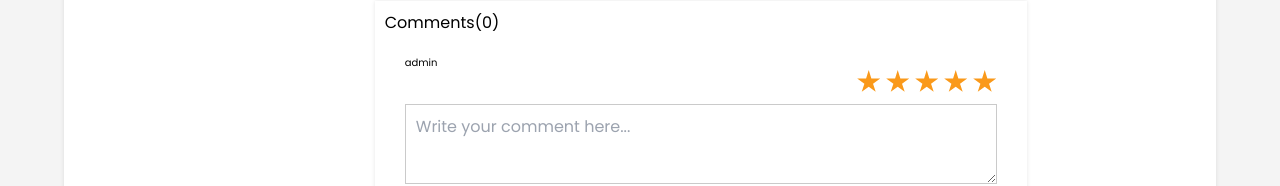
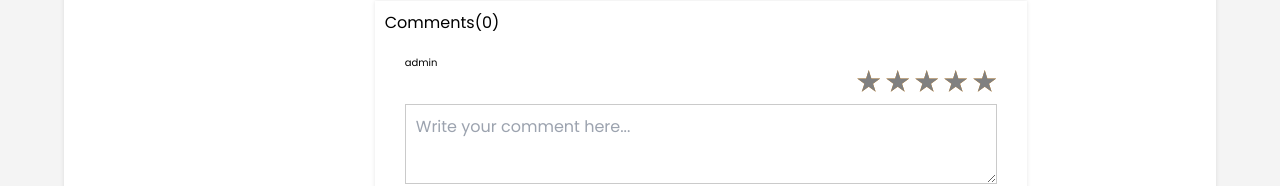
Before and after one commit to gkibria121/challenge-forum, a Next.js app: page /challenges/1 in a window 1280 px wide. Both pictures are taken after a click on the button "Show". Shown: the part 678-864 px from the top of the page. Built offline with nearby package versions, Linux system fonts and the light colour scheme.

Commit message:
handle rating

```diff
--- a/app/challenges/[id]/RatingStars.jsx
+++ b/app/challenges/[id]/RatingStars.jsx
@@ -1,45 +1,42 @@
-// RatingStars.jsx
-const RatingStars = () => {
+import React, { useState } from "react";
+
+const RatingStars = ({ defaultRating = 0, onRatingChange }) => {
+  const [rating, setRating] = useState(defaultRating);
+
   const isClickOnLeftHalf = (element, event) => {
     const rect = element.getBoundingClientRect();
     const midpoint = rect.left + rect.width / 2;
     return event.clientX < midpoint;
   };
+
   const ratings = [2, 4, 6, 8, 10];
-  const updateRatingClasses = (selectedRating) => {
-    const ratingsContainer = document.querySelector(".ratings");
-    const ratingElements = Array.from(ratingsContainer.children);
-
-    ratingElements.forEach((ratingEl) => {
-      const ratingValue = +ratingEl.dataset.rating;
-      let newClass;
-
-      if (selectedRating >= ratingValue) {
-        newClass = "ratings__rating ratings__rating--fill";
-      } else if (selectedRating === ratingValue - 1) {
-        newClass = "ratings__rating ratings__rating--half-fill";
-      } else {
-        newClass = "ratings__rating ratings__rating--empty";
-      }
-
-      ratingEl.className = newClass;
-    });
-  };
 
   const handleRatingChange = (event) => {
     const star = event.target.closest(".ratings__rating");
     if (!star) return;
+
     const isLeft = isClickOnLeftHalf(star, event);
     const selectedRating = isLeft ? +star.dataset.rating - 1 : +star.dataset.rating;
-    updateRatingClasses(selectedRating);
+
     setRating(selectedRating);
+
+    if (onRatingChange) {
+      onRatingChange(selectedRating);
+    }
   };
+
   return (
     <div className="ratings" onMouseMove={handleRatingChange}>
       {ratings.map((ratingValue) => (
         <span
           key={ratingValue}
-          className="ratings__rating ratings__rating--fill"
+          className={`ratings__rating ${
+            rating >= ratingValue
+              ? "ratings__rating--fill"
+              : rating === ratingValue - 1
+              ? "ratings__rating--half-fill"
+              : "ratings__rating--empty"
+          }`}
           data-rating={ratingValue}
         />
       ))}
```
